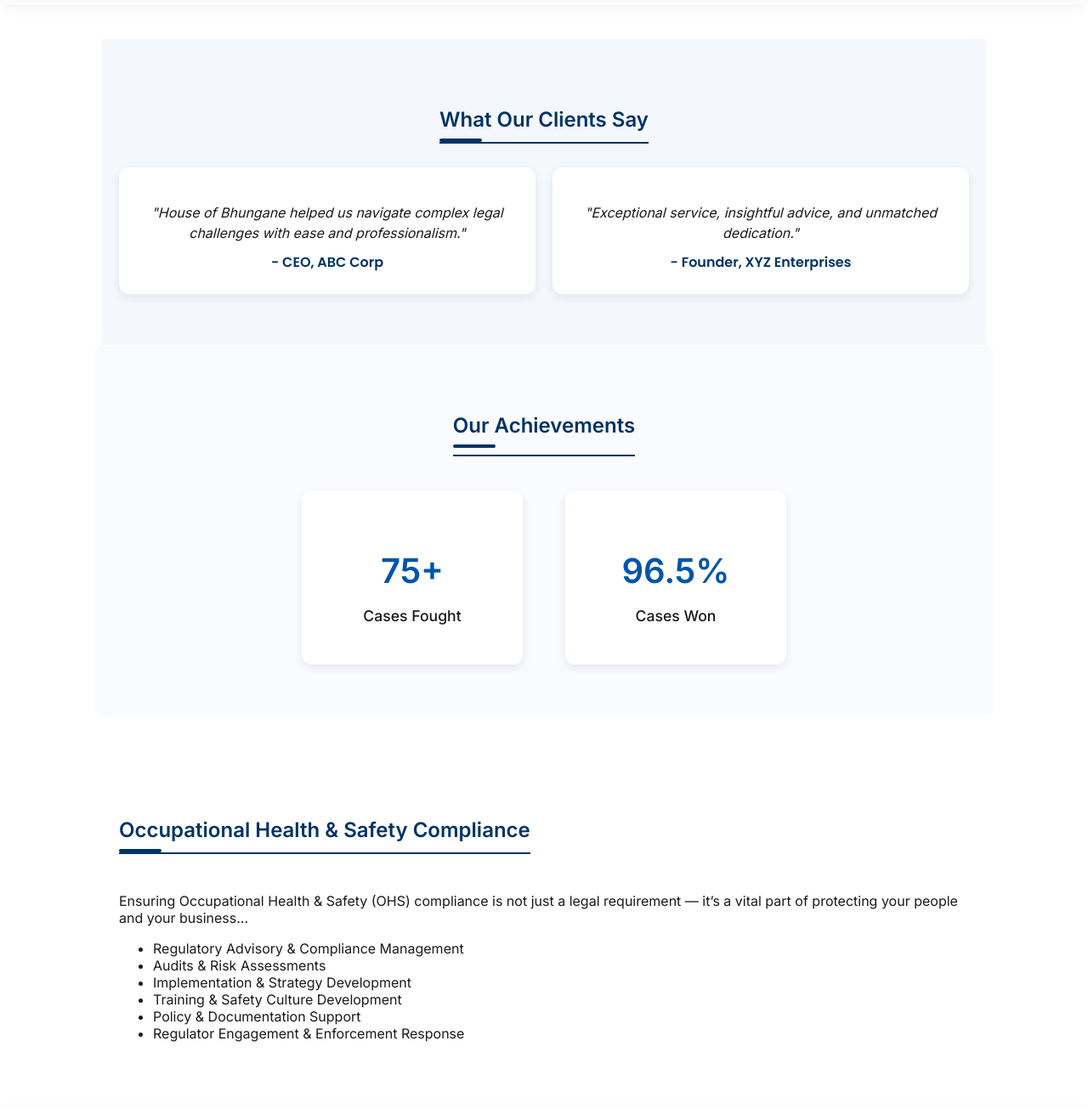
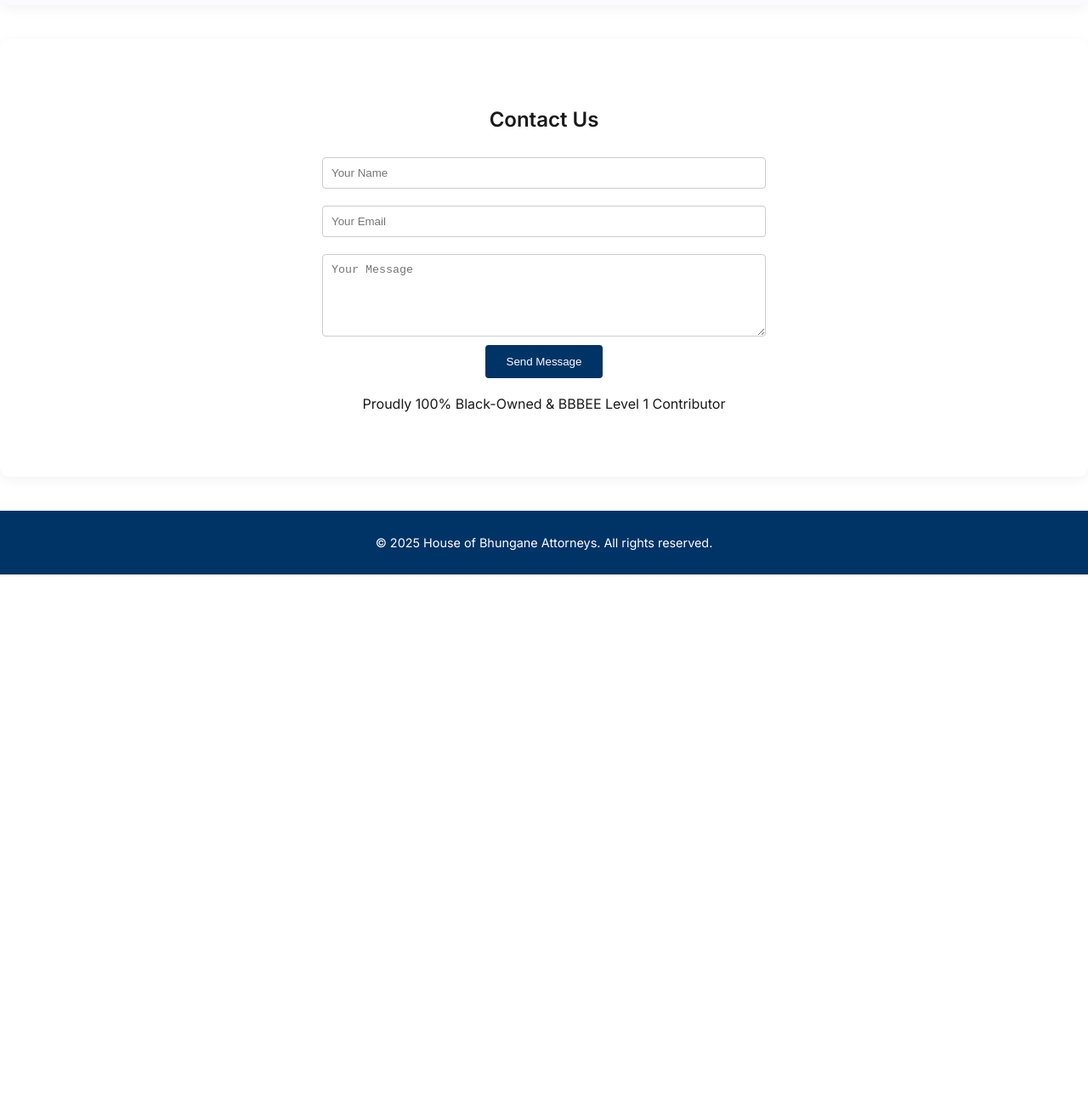
Before and after one commit to Reba507/HOB, a plain HTML site: page index.html in a window 1280 px wide. Shown: the part 2940-4245 px from the top of the page at 85% size. After the commit the page ends 3616 px from the top, so only its background shows below. Drawn offline with nearby package versions, Linux system fonts and the light colour scheme.

Commit message:
Remove testimonials, fun facts, and OHS sections
Removed testimonials, fun facts, and OHS sections from the HTML.

```diff
--- a/index.html
+++ b/index.html
@@ -120,47 +120,8 @@
 </section>
 
 
-<section id="testimonials" class="content testimonials-section">
-    <h2>What Our Clients Say</h2>
-    <div class="testimonial-grid">
-        <div class="testimonial">
-            <p>"House of Bhungane helped us navigate complex legal challenges with ease and professionalism."</p>
-            <span>- CEO, ABC Corp</span>
-        </div>
-        <div class="testimonial">
-            <p>"Exceptional service, insightful advice, and unmatched dedication."</p>
-            <span>- Founder, XYZ Enterprises</span>
-        </div>
-    </div>
-</section>
-
-<section id="fun-facts" class="content fun-facts-section">
-    <h2>Our Achievements</h2>
-    <div class="fun-grid">
-        <div class="fun-box">
-            <p class="fun-number">75+</p>
-            <p class="fun-title">Cases Fought</p>
-        </div>
-        <div class="fun-box">
-            <p class="fun-number">96.5%</p>
-            <p class="fun-title">Cases Won</p>
-        </div>
-    </div>
-</section>
 
 
-<section id="ohs" class="content">
-    <h2>Occupational Health & Safety Compliance</h2>
-    <p>Ensuring Occupational Health & Safety (OHS) compliance is not just a legal requirement — it’s a vital part of protecting your people and your business...</p>
-    <ul>
-        <li>Regulatory Advisory & Compliance Management</li>
-        <li>Audits & Risk Assessments</li>
-        <li>Implementation & Strategy Development</li>
-        <li>Training & Safety Culture Development</li>
-        <li>Policy & Documentation Support</li>
-        <li>Regulator Engagement & Enforcement Response</li>
-    </ul>
-</section>
 
 <section id="contact" class="contact">
     <h2>Contact Us</h2>
```
